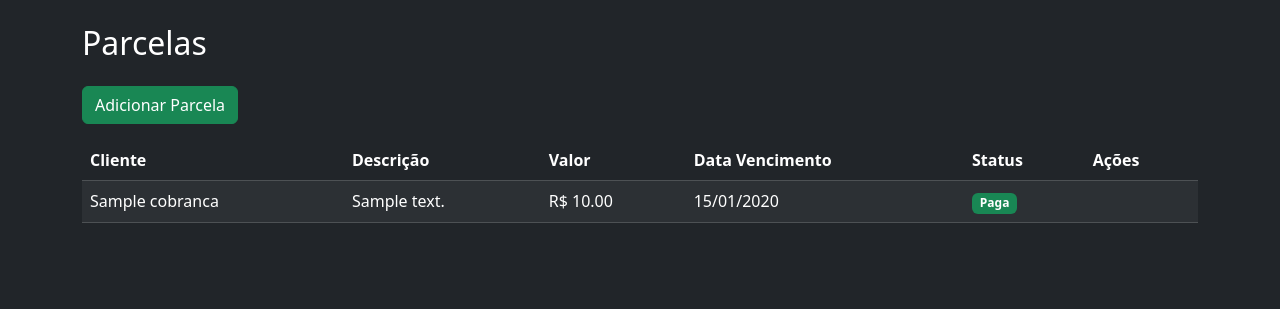
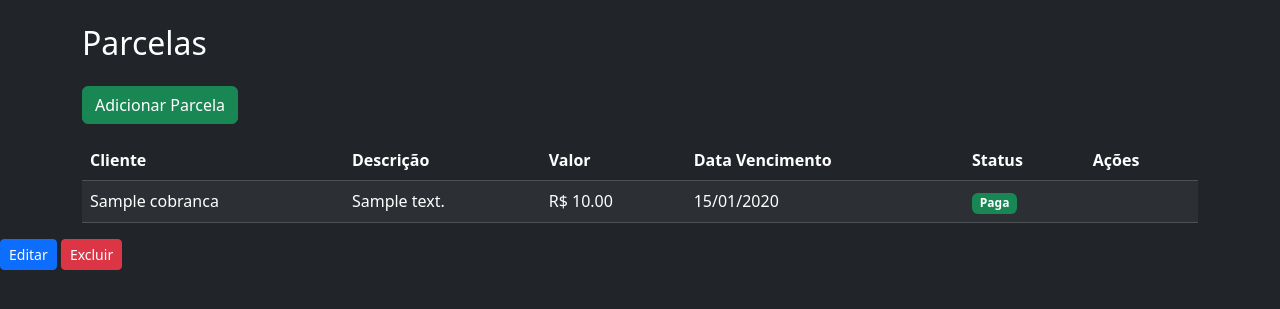
Before and after one commit to guandrade97/sistema-cobranca04, a Flask app: template templates/parcelas.html in a window 1280 px wide. Shown: the part 56-365 px from the top of the page. Run offline with Flask 3, Linux system fonts and the light colour scheme; the template is opened without the code that fills it: values that come from a table or form of the project are taken from there, others are empty; tables that the repository leaves empty hold one stand-in row (values such as "Sample post").

Commit message:
Update parcelas.html

```diff
--- a/templates/parcelas.html
+++ b/templates/parcelas.html
@@ -54,6 +54,13 @@
         </tbody>
     </table>
 </div>
+<td>
+  {% if not parcela.paga %}
+  <a href="{{ url_for('pagar_parcela', parcela_id=parcela.id) }}" class="btn btn-sm btn-success mb-1">Marcar como Paga</a>
+  {% endif %}
+  <a href="{{ url_for('editar_parcela', parcela_id=parcela.id) }}" class="btn btn-sm btn-primary mb-1">Editar</a>
+  <a href="{{ url_for('excluir_parcela', parcela_id=parcela.id) }}" class="btn btn-sm btn-danger mb-1" onclick="return confirm('Confirma exclusão da parcela?');">Excluir</a>
+</td>
 
 </body>
 </html>
```
